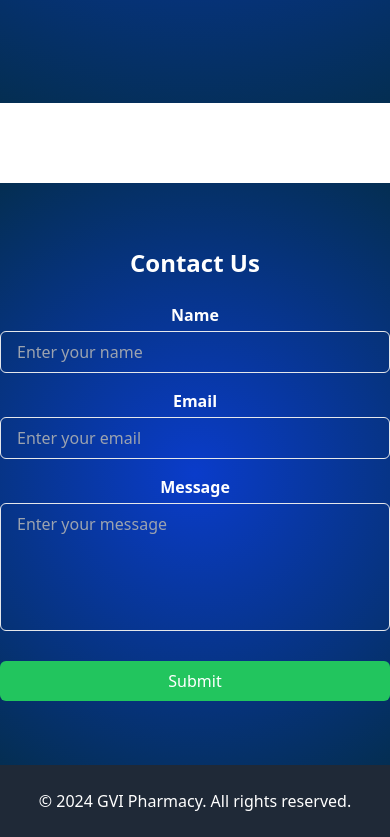
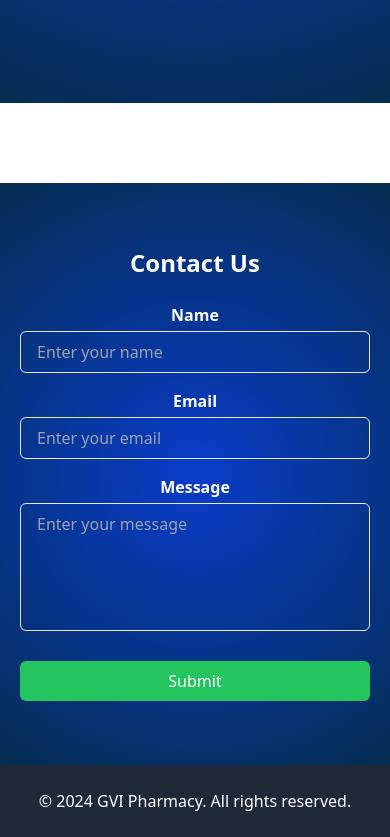
Before and after one commit to A-K-M-A-L-1/GVI, a website: page index.html in a window 390 px wide. Shown: the part 3275-4112 px from the top of the page. Drawn offline with nearby package versions, Linux system fonts and the light colour scheme.

Commit message:
Update index.html

```diff
--- a/index.html
+++ b/index.html
@@ -192,7 +192,7 @@
         </section>
 
         <!-- Contact Form -->
-        <section class="py-16 bg-gray-100 mt-20 blue-bg flex flex-wrap items-center justify-center text-white">
+        <section class="p-5 md:px-2 py-16 bg-gray-100 mt-20 blue-bg flex flex-wrap items-center justify-center text-white ">
             <div class="container mx-auto text-center w-full md:pr-8">
                 <h2 class="text-2xl font-semibold text-center mb-6">Contact Us</h2>
                 <form id="contact-form" action="#" method="POST" class="max-w-lg mx-auto">
```
